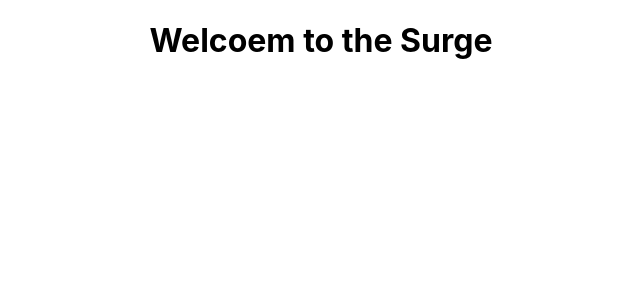
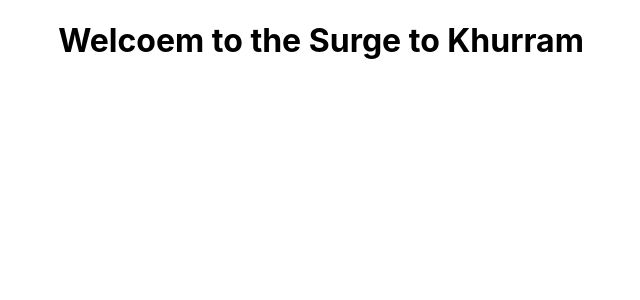
Before and after one commit to khurram4034/React_Practice_Bootcamp2020, a React (Create React App) app: page / in a window 1280 px wide. Shown: the top 300 px of the page, without its empty margins (319-959 px from the left). Built offline with nearby package versions, Linux system fonts and the light colour scheme.

Commit message:
Code  is upto dated

```diff
--- a/src/App.js
+++ b/src/App.js
@@ -3,7 +3,7 @@ import './App.css';
 function App() {
   return (
     <div className="App">
-      <h1>Welcoem to the Surge</h1>
+      <h1>Welcoem to the Surge to Khurram</h1>
     </div>
   );
 }
```
